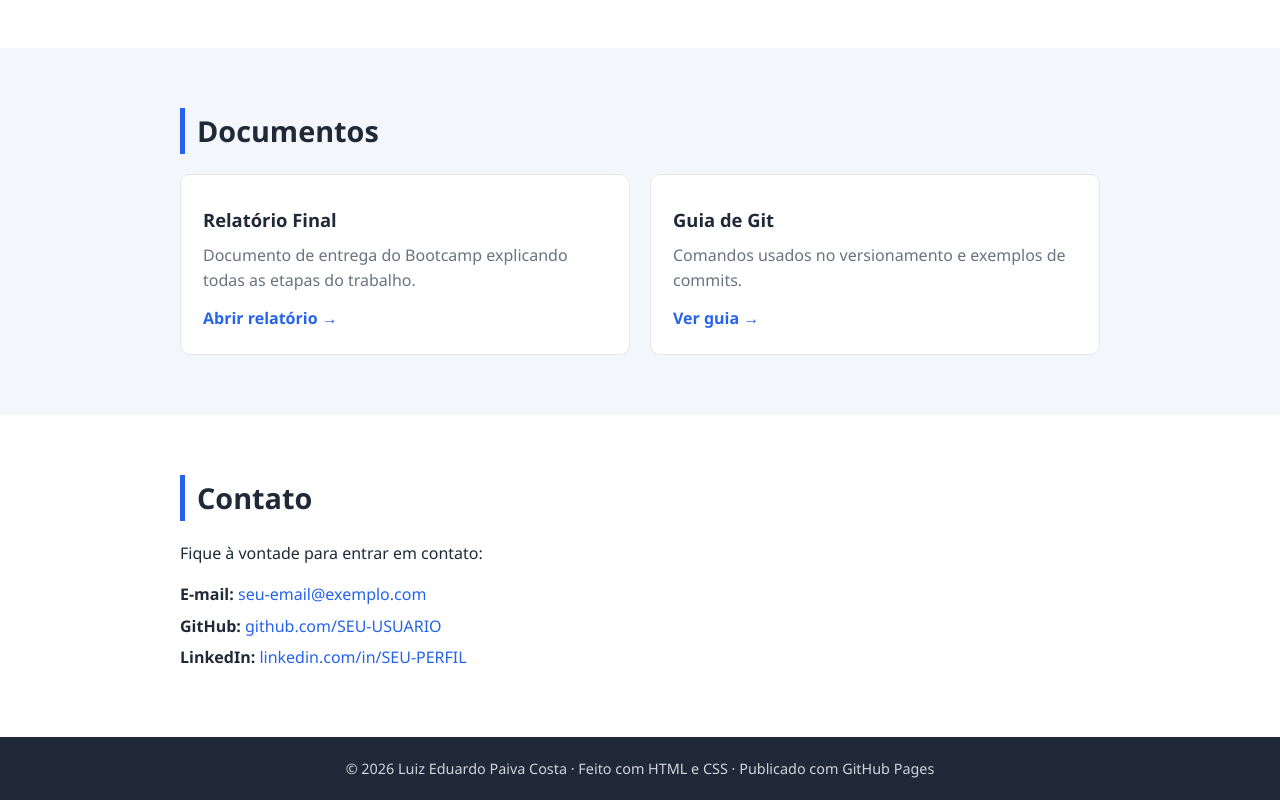
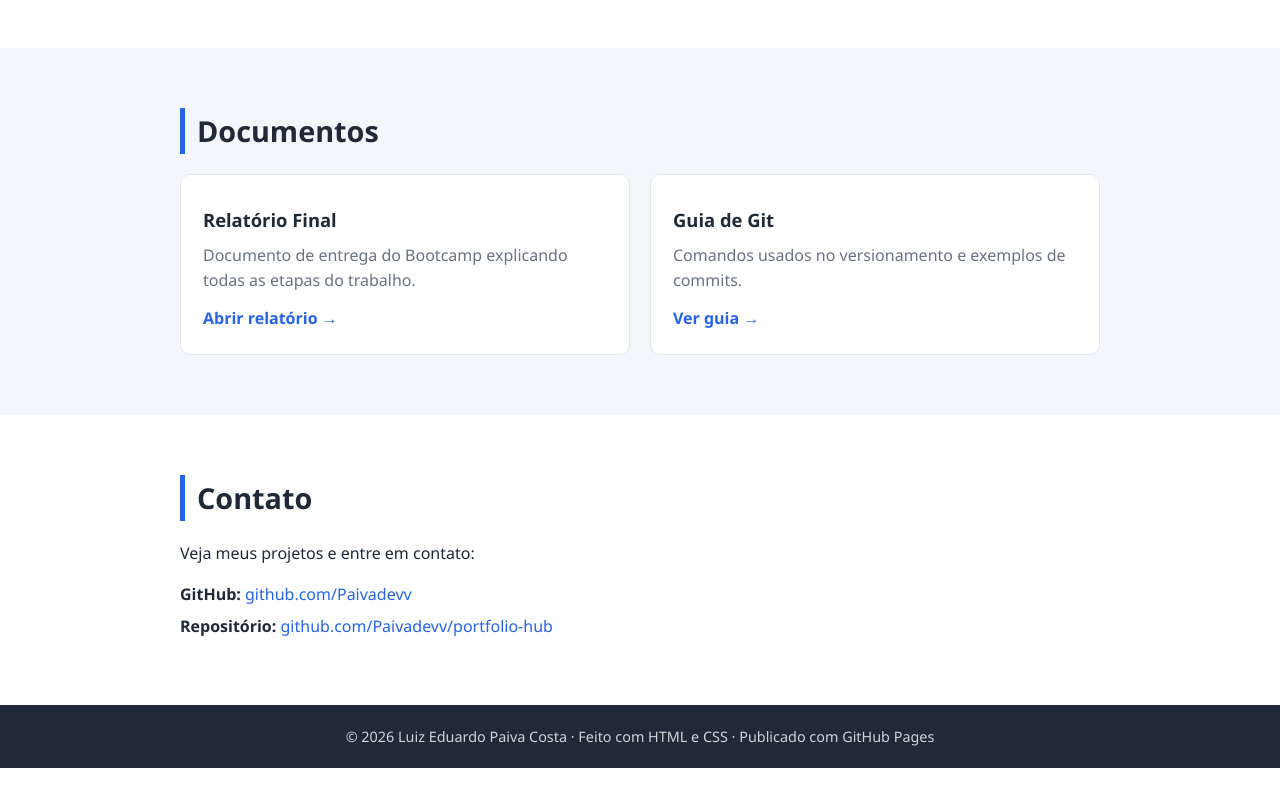
Before and after one commit to Paivadevv/portfolio-hub, a plain HTML site: page index.html in a window 1280 px wide. Shown: the part 1762-2562 px from the top of the page. After the commit the page ends 2530 px from the top, so only its background shows below. Drawn offline with Linux system fonts and the light colour scheme.

Commit message:
fix: atualiza links do GitHub e do GitHub Pages

```diff
--- a/index.html
+++ b/index.html
@@ -140,12 +140,10 @@
     <section id="contato" class="secao">
       <div class="container">
         <h2>Contato</h2>
-        <p>Fique à vontade para entrar em contato:</p>
-        <!-- EDITE: troque pelos seus dados reais -->
+        <p>Veja meus projetos e entre em contato:</p>
         <ul class="contatos">
-          <li><strong>E-mail:</strong> <a href="mailto:seu-email@exemplo.com">seu-email@exemplo.com</a></li>
-          <li><strong>GitHub:</strong> <a href="https://github.com/SEU-USUARIO" target="_blank">github.com/SEU-USUARIO</a></li>
-          <li><strong>LinkedIn:</strong> <a href="https://www.linkedin.com/in/SEU-PERFIL" target="_blank">linkedin.com/in/SEU-PERFIL</a></li>
+          <li><strong>GitHub:</strong> <a href="https://github.com/Paivadevv" target="_blank">github.com/Paivadevv</a></li>
+          <li><strong>Repositório:</strong> <a href="https://github.com/Paivadevv/portfolio-hub" target="_blank">github.com/Paivadevv/portfolio-hub</a></li>
         </ul>
       </div>
     </section>
```
Also changed, not shown: README.md.
